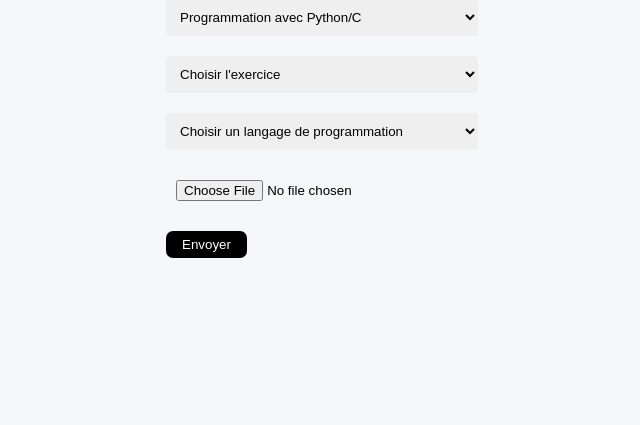
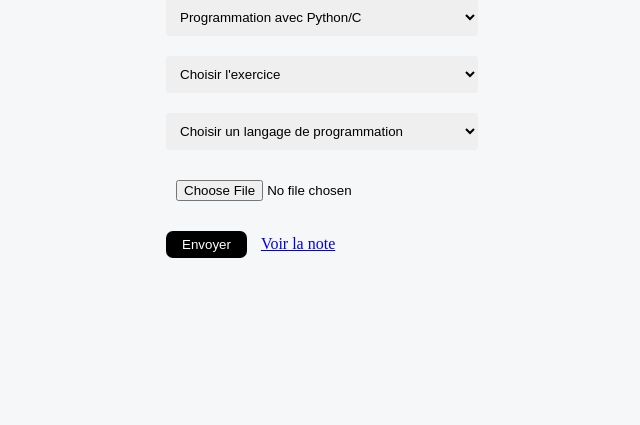
Before and after one commit to klauriondareich/LPIC-project, a PHP site: page /form.php in a window 1280 px wide. Shown: the part 185-610 px from the top of the page, without its empty margins (94-734 px from the left). Run offline with PHP 8.4, Linux system fonts and the light colour scheme; the visitor is signed in with stand-in values (Sample User, id 1).

Commit message:
link voir la note added

```diff
--- a/form.php
+++ b/form.php
@@ -60,6 +60,7 @@
                 <input type="file" name="myfile" id="myfile">
 
                 <button type="submit" name="submit">Envoyer</button>
+                <a href="exercices.php" style="padding-left: 10px">Voir la note</a>
             </form>
         </div>
     </div>
```
